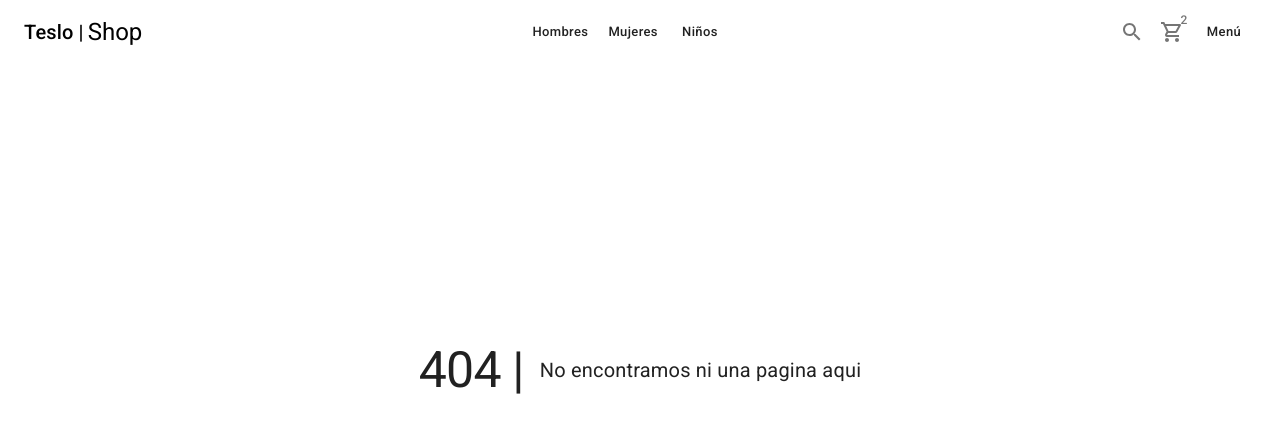
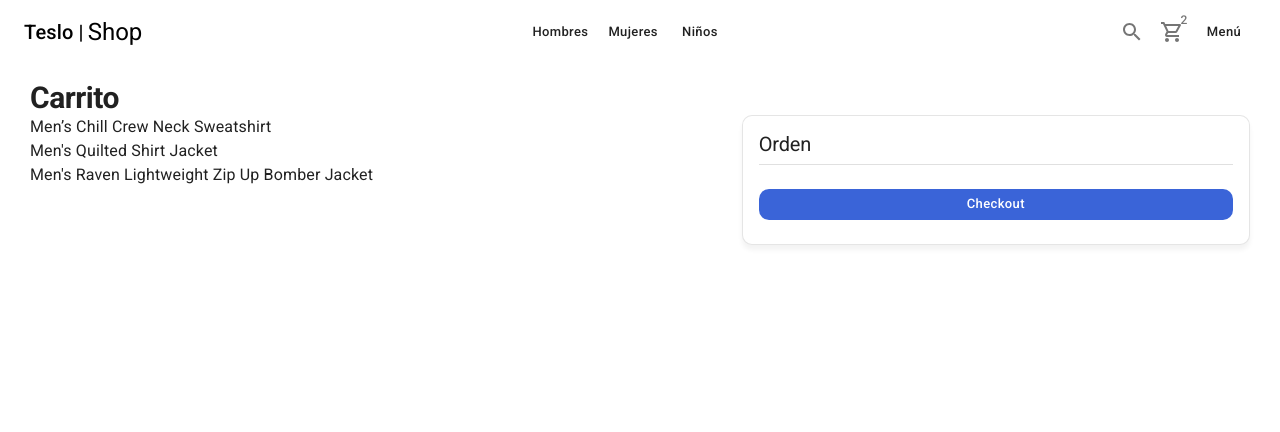
Before and after one commit to DanielHenryL/next-teslo-shop, a Next.js app: page /cart in a window 1280 px wide. Before the commit this address had no page. Shown: the top 432 px of the page. Built offline with nearby package versions, Linux system fonts and the light colour scheme.

Commit message:
Iniciando la pagina de carrito de compras

```diff
--- /dev/null
+++ b/components/cart/CardList.tsx
@@ -0,0 +1,23 @@
+import { initialData } from "@/database/products"
+import { Typography } from "@mui/material"
+
+
+const productsInCart = [
+    initialData.products[0],
+    initialData.products[1],
+    initialData.products[2],
+
+]
+
+
+export const CardList = () => {
+  return (
+    <>
+        {
+            productsInCart.map( product => (
+                <Typography key={ product.slug }>{ product.title }</Typography>
+            ))
+        }
+    </>
+  )
+}
--- /dev/null
+++ b/components/cart/index.ts
@@ -0,0 +1 @@
+export * from './CardList'
--- /dev/null
+++ b/pages/cart/index.tsx
@@ -0,0 +1,34 @@
+import { CardList } from '@/components/cart'
+import { ShopLayout } from '@/components/layouts'
+import { Box, Button, Card, CardContent, Divider, Grid, Typography } from '@mui/material'
+import React from 'react'
+
+const CardPage = () => {
+  return (
+    <ShopLayout title='Carrito-3' pageDescription={'Carrito de compras de la tienda'}>
+        <Typography variant='h1' component={'h1'}>Carrito</Typography>
+        <Grid container>
+            <Grid item xs={12} sm={7}>
+                <CardList />
+            </Grid>
+            <Grid item xs={12} sm={5}>
+                <Card className='summary-card'>
+                    <CardContent>
+                        <Typography variant='h2'>Orden</Typography>
+                        <Divider sx={{ my:1}}/>
+                        {/* Order sumary */}
+                        <Box sx={{ mt:3}}>
+                            <Button color='secondary' className='circular-btn' fullWidth>
+                                Checkout
+                            </Button>
+                        </Box>
+
+                    </CardContent>
+                </Card>
+            </Grid>
+        </Grid>
+    </ShopLayout>
+  )
+}
+
+export default CardPage
```
